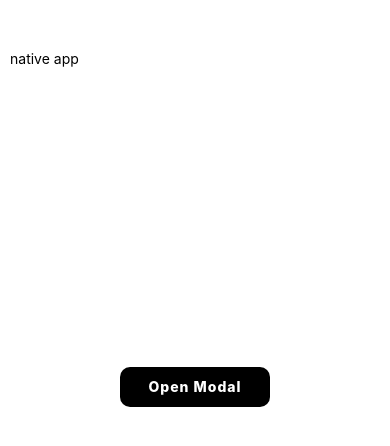
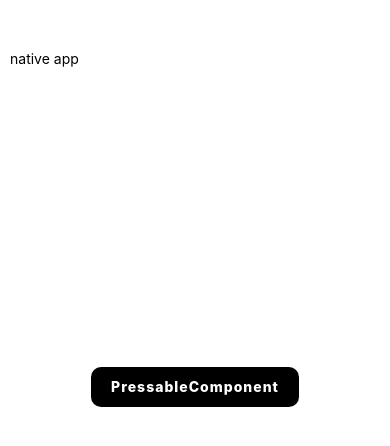
Before and after one commit to adnanDevelop/first-native-app, a React Native app: screen / in a window 390 px wide. Shown: the top 446 px of the page. Built offline with nearby package versions, Linux system fonts and the light colour scheme.

Commit message:
started learning about pressable component

```diff
--- a/App.jsx
+++ b/App.jsx
@@ -3,9 +3,10 @@ import { StyleSheet, View, Text } from "react-native";
 
 // Components
 // import RadioBtn from "./components/RadioBtn";
+// import DefaultModal from "./components/DefaultModal";
 // import TouchableButton from "./components/TouchableButton";
-import IndicatorLoader from "./components/ActivityIndicator";
-import DefaultModal from "./components/DefaultModal";
+// import IndicatorLoader from "./components/ActivityIndicator";
+import PressableComponent from "./components/PressableComponent";
 
 const App = () => {
   return (
@@ -14,9 +15,10 @@ const App = () => {
       {/* <TouchableButton />
       {/* <RadioBtn />
       <IndicatorLoader />
-      */}
+      <DefaultModal />
+       */}
 
-      <DefaultModal />
+      <PressableComponent />
     </View>
   );
 };
--- /dev/null
+++ b/components/PressableComponent.jsx
@@ -0,0 +1,69 @@
+import {
+  Pressable,
+  StyleSheet,
+  Text,
+  TouchableOpacity,
+  View,
+} from "react-native";
+import React from "react";
+
+const PressableComponent = () => {
+  //   const onPress = () => {
+  //     console.log("onPress");
+  //   };
+
+  const onLongPress = () => {
+    console.log("onLongPress");
+  };
+
+  //   const onPressIn = () => {
+  //     console.log("onPressIn");
+  //   };
+
+  //   const onPressOut = () => {
+  //     console.log("onPressOut");
+  //   };
+
+  return (
+    <View
+      style={{
+        marginTop: 20,
+        height: 600,
+        display: "flex",
+        alignItems: "center",
+        justifyContent: "center",
+      }}
+    >
+      <Pressable
+        // style={{
+        //   backgroundColor: "red",
+        // }}
+        // onPress={onPress}
+        onLongPress={onLongPress}
+        // onPressIn={onPressIn}
+        // onPressOut={onPressOut}
+      >
+        <Text
+          style={{
+            color: "white",
+            paddingHorizontal: 20,
+            height: 40,
+            lineHeight: 40,
+            textAlign: "center",
+            backgroundColor: "black",
+            borderRadius: 10,
+            textTransform: "capitalize",
+            fontWeight: "800",
+            letterSpacing: 1,
+          }}
+        >
+          PressableComponent
+        </Text>
+      </Pressable>
+    </View>
+  );
+};
+
+export default PressableComponent;
+
+const styles = StyleSheet.create({});
```
